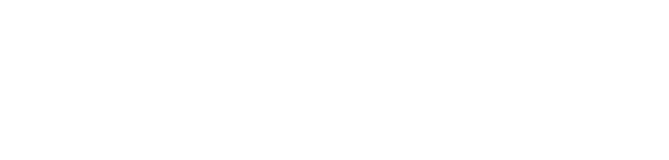
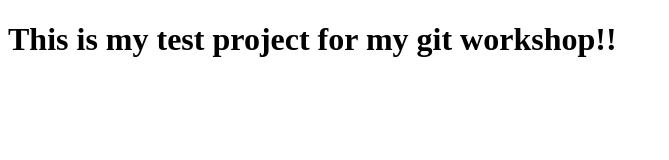
Before and after one commit to RowanPl/sturdy-broccoli, a plain HTML site: page index.html in a window 1280 px wide. Shown: the whole page, without its empty margins (0-669 px from the left). Drawn offline with Linux system fonts and the light colour scheme.

Commit message:
Added a H1 text to my index file

```diff
--- a/index.html
+++ b/index.html
@@ -5,6 +5,6 @@
     <title>Title</title>
 </head>
 <body>
-
+    <h1>This is my test project for my git workshop!!</h1>
 </body>
 </html>
```
